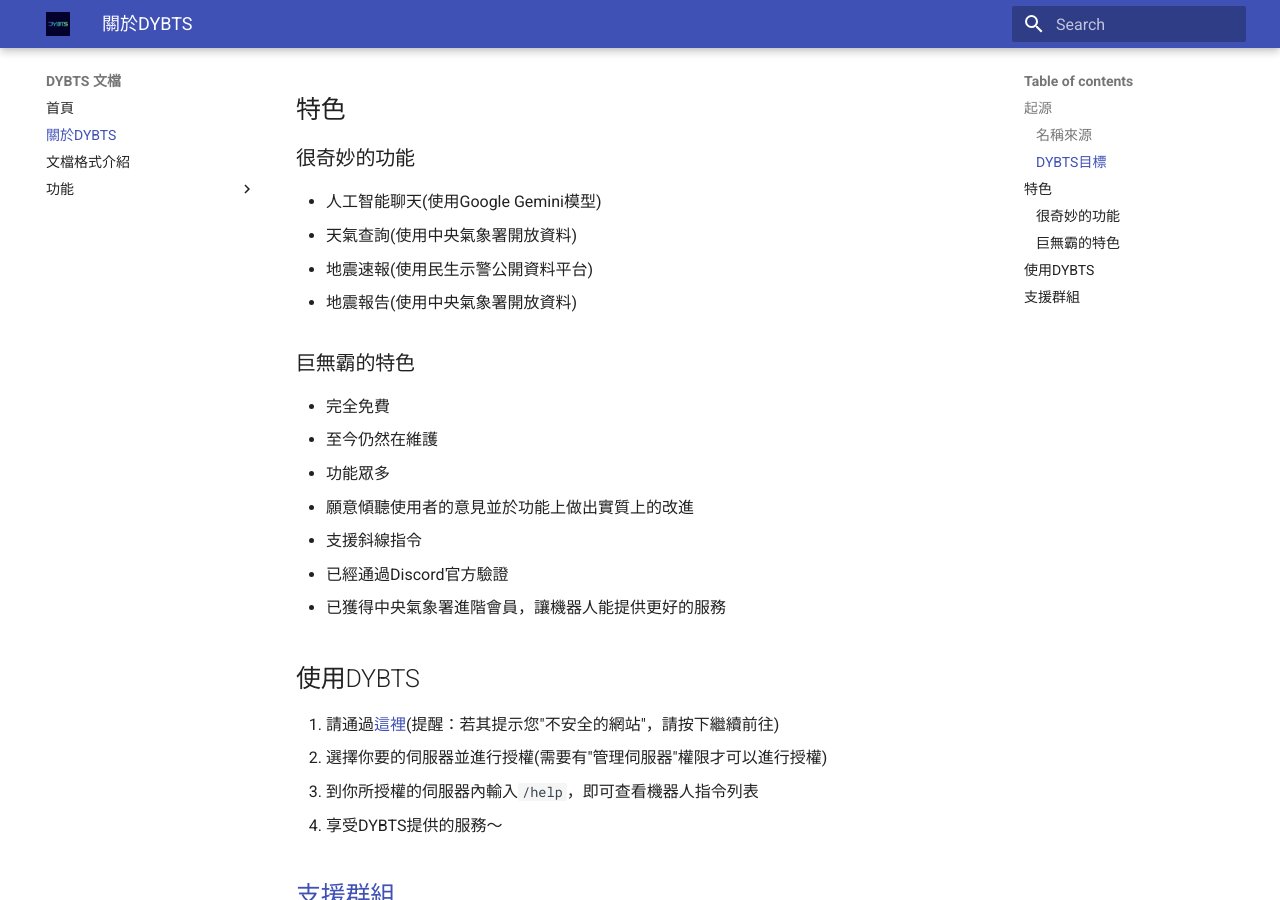
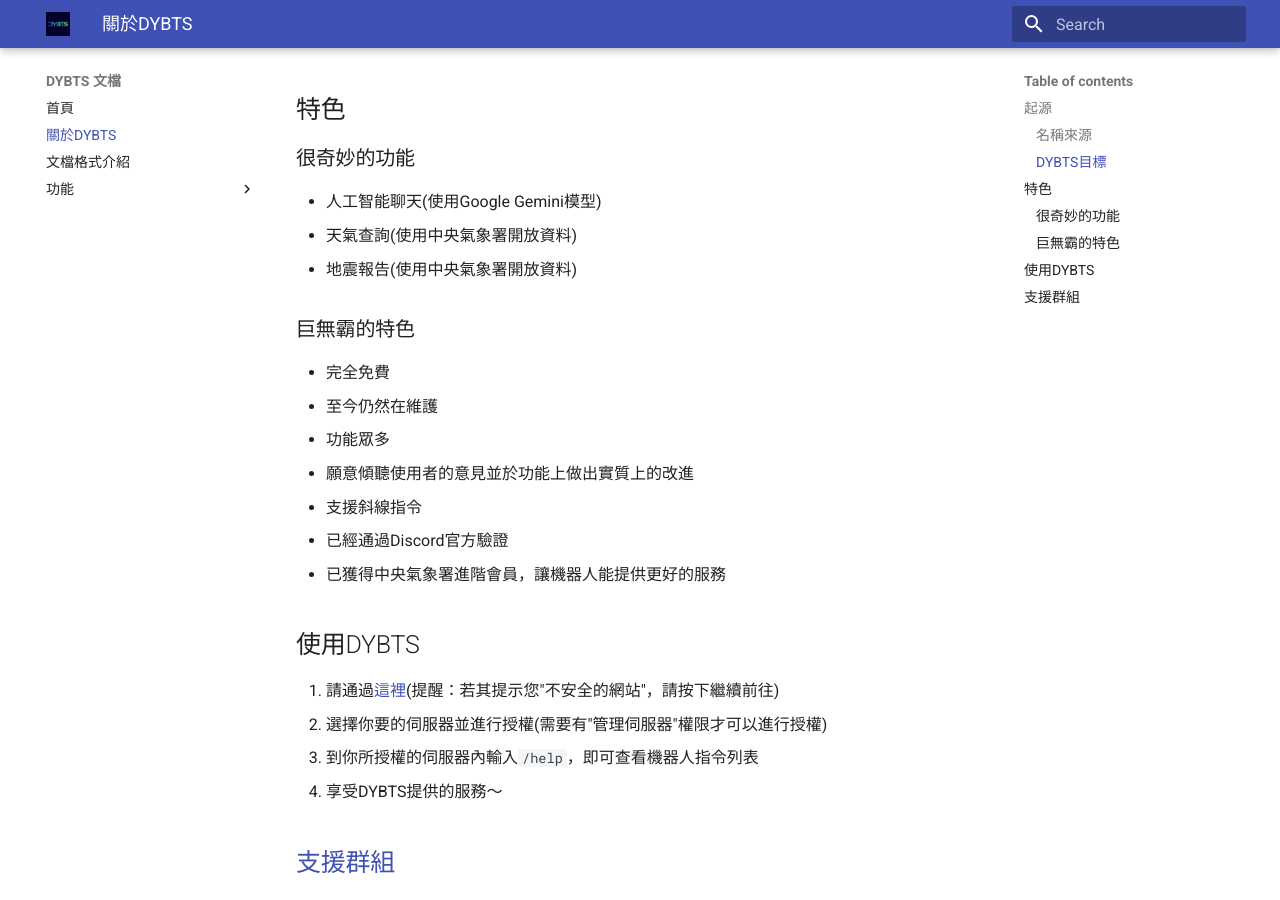
Before and after one commit to Do-Your-Best-To-Serve/Docs, an MkDocs documentation site: the page built from docs/about.md, in a window 1280 px wide and 900 px high, scrolled down 539 px. Built offline with MkDocs 1.6.1 and Material for MkDocs 9.7.7, drawn with Linux system fonts in a browser that asks for light colours.

Commit message:
Update about page

```diff
--- a/docs/about.md
+++ b/docs/about.md
@@ -13,7 +13,6 @@ DYBTS希望使用者可以不付費即可享有全部服務。不過呢，這樣
 ### 很奇妙的功能
 - 人工智能聊天(使用Google Gemini模型)
 - 天氣查詢(使用中央氣象署開放資料)
-- 地震速報(使用民生示警公開資料平台)
 - 地震報告(使用中央氣象署開放資料)
 ### 巨無霸的特色
 - 完全免費
```
